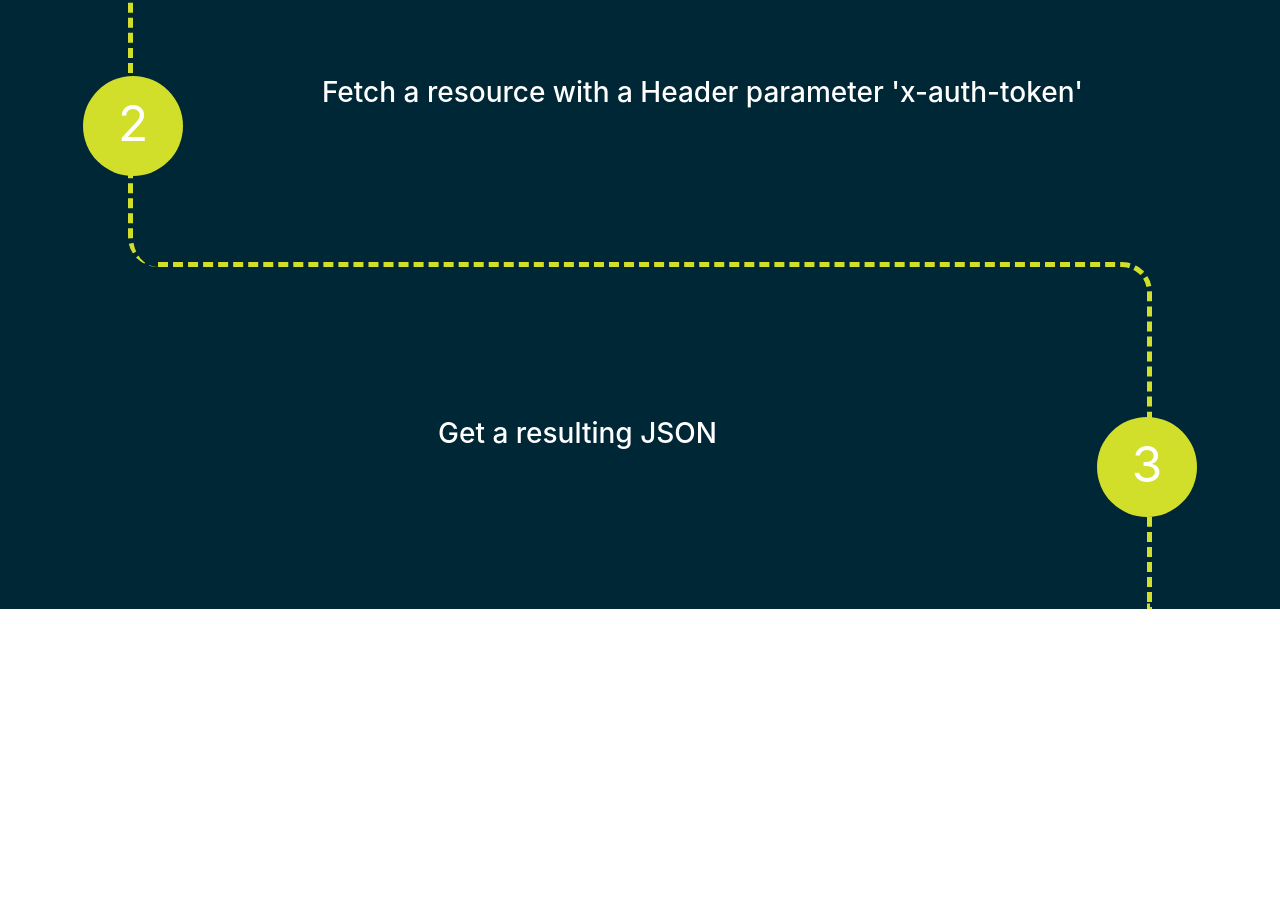
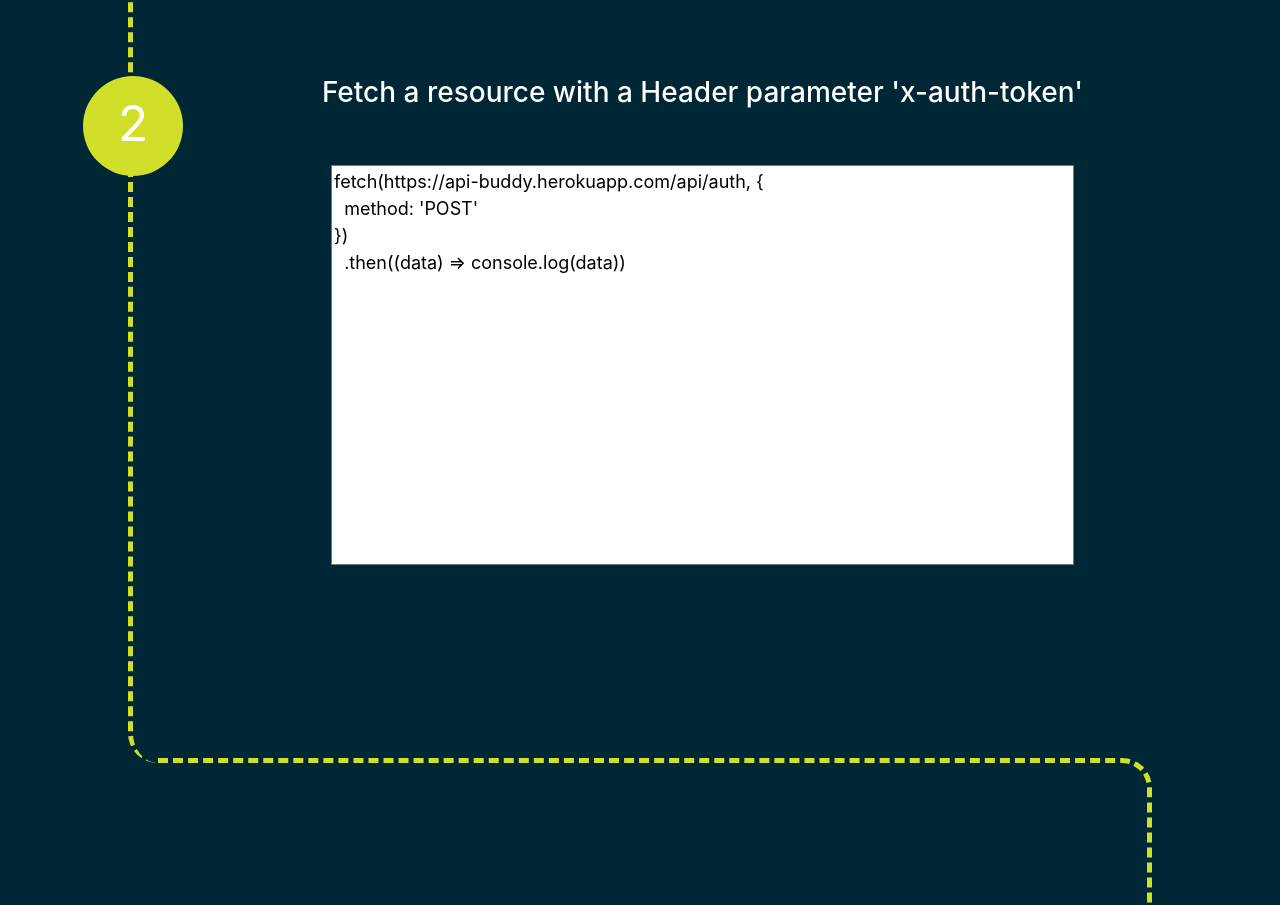
Before and after one commit to SidnevIgor/api-buddy-react, a React (Create React App) app: page / in a window 1280 px wide. Shown: the part 4124-5029 px from the top of the page. Before the commit the page ends 4733 px from the top, so only its background shows below. Built offline with nearby package versions, Linux system fonts and the light colour scheme.

Commit message:
Update add-footer.jsx

```diff
--- a/src/components/add-footer.jsx
+++ b/src/components/add-footer.jsx
@@ -6,7 +6,8 @@ export default class AddFooter extends Component {
     query: "fetch(https://api-buddy.herokuapp.com/api/auth, {\n  method: 'POST'\n})\n  .then((data) => console.log(data))",
     items: {
       'x-auth-token':'eyJhbGciOiJIUzI1NiIsInR5cCI6IkpXVCJ9.eyJfaWQiOiI1Zjc1NzkxMDA5M2Q4NjAwMTc5NzA5NTMiLCJpYXQiOjE2MDE1MzQyMjV9.PjPqjLi221SN6TgapD4USzUdm-wHE2H_hGC8n_R3ORE'
-    }
+    },
+    itemsNew: "fetch(https://api-buddy.herokuapp.com/api/auth, {\n  method: 'POST'\n})\n  .then((data) => console.log(data))"
   };
   render() {
     return (
@@ -19,10 +20,10 @@ export default class AddFooter extends Component {
               <div className="d-flex justify-content-center">
 
                 <textarea type='text' style={{ height: "400px", width: "500px", backgroundColor: 'white', color: 'black', resize: "none", fontSize: "18px" }}
-                  data-gramm_editor="false"
-                  className="m-5"
+                  data-gramm_editor = "false"
+                  className = "m-5"
                   value = { this.state.query }
-                  onChange={(event) => this.handleChange(event)}
+                  onChange = {(event) => this.handleChange(event)}
                 ></textarea>
 
               <textarea type='text' style={{ height: "400px", width: "500px", backgroundColor: 'white', color: 'black', resize: "none", fontSize: "18px" }}
@@ -38,6 +39,14 @@ export default class AddFooter extends Component {
             <h3>
               Fetch a resource with a Header parameter 'x-auth-token'
             </h3>
+            <div className = "d-flex justify-content-center">
+              <textarea type='text' style={{ height: "400px", width: "100%", backgroundColor: 'white', color: 'black', resize: "none", fontSize: "18px" }}
+                  data-gramm_editor = "false"
+                  className = "m-5"
+                  value = { this.state.query }
+                  onChange = {() => {}}
+                ></textarea>
+            </div>
           </p>
           <p>
             <h3>Get a resulting JSON</h3>
```
